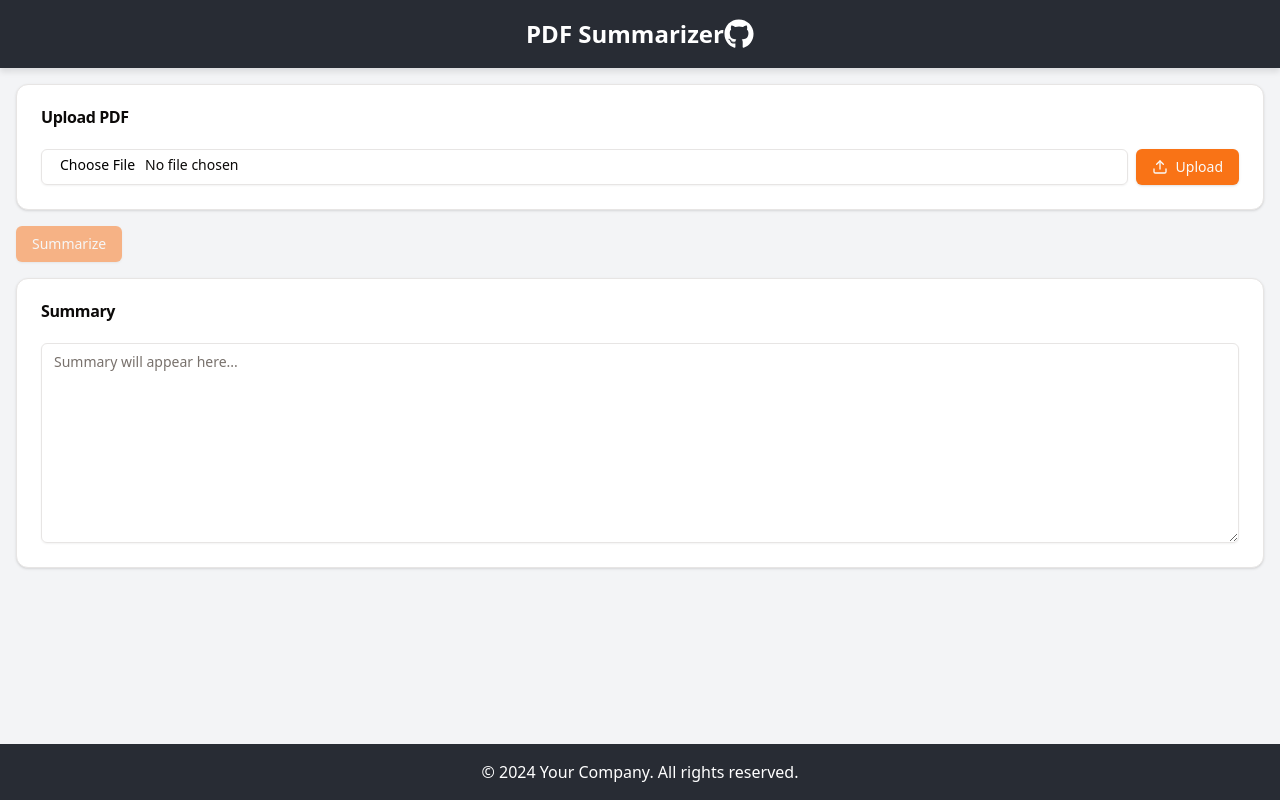
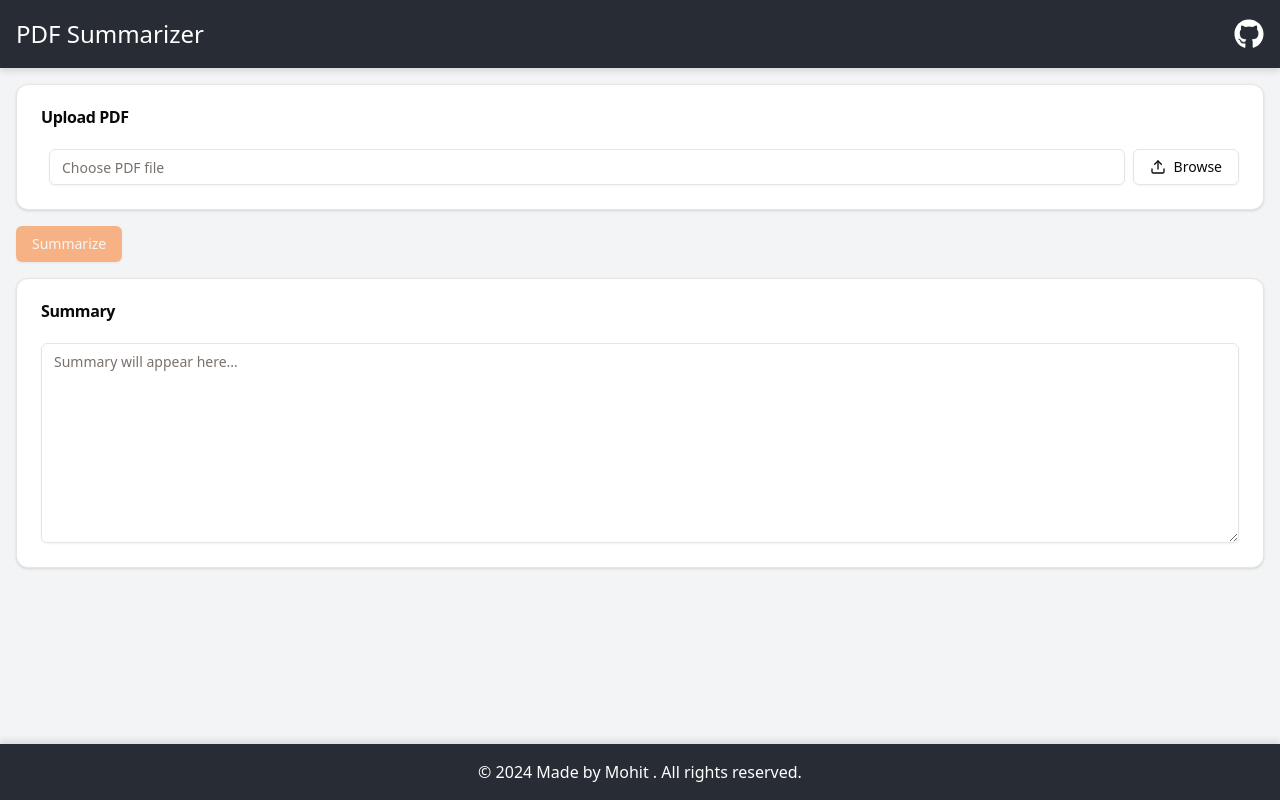
Before and after one commit to MohitGoyal09/TextractAI, a React (Vite) app: page / in a window 1280 px wide. Built offline with nearby package versions, Linux system fonts and the light colour scheme; no server answers.

Commit message:
Refactor App layout and improve PDF upload functionality

```diff
--- a/src/App.css
+++ b/src/App.css
@@ -10,7 +10,7 @@ body {
 
 .App-header {
   display: flex;
-  justify-content: center;
+  justify-content: space-between;
   align-items: center;
   padding: 1rem;
   background-color: #282c34;
@@ -28,29 +28,33 @@ body {
 
 .App-title {
   font-size: 1.5rem;
-  font-weight: bold;
 }
 
 .github-icon {
-  color: white;
-  text-decoration: none;
-  transition: color 0.3s ease;
-}
-
-.github-icon:hover {
-  color: #61dafb;
+  margin-left: auto;
 }
 
 .App-footer {
-  text-align: center;
+  display: flex;
+  justify-content: center;
+  align-items: center;
   padding: 1rem;
   background-color: #282c34;
   color: white;
   position: fixed;
+  bottom: 0;
   width: 100%;
-  bottom: 0;
+  box-shadow: 0 -4px 6px rgba(0, 0, 0, 0.1);
 }
 
-.App-footer p {
-  margin: 0;
+.App-footer-content {
+  display: flex;
+  justify-content: space-between;
+  align-items: center;
+  width: 100%;
+  max-width: 1200px;
 }
+
+.App-footer-text {
+  font-size: 1rem;
+}
--- a/src/App.jsx
+++ b/src/App.jsx
@@ -1,43 +1,42 @@
-import './App.css'
-import  { useState } from 'react';
-import { Button } from './components/ui/button'
-import { Textarea } from "@/components/ui/textarea"
-import { Upload } from 'lucide-react'
-import { FaGithub } from 'react-icons/fa'; // Import GitHub icon
-import {
-  Card,
-  CardContent,
-  CardHeader,
-  CardTitle,
-} from "@/components/ui/card"
-import { Input } from "@/components/ui/input"
-import * as pdfjsLib from 'pdfjs-dist'
-import { GoogleGenerativeAI } from '@google/generative-ai';
+import "./App.css";
+import { useState, useRef } from "react";
+import { Button } from "./components/ui/button";
+import { Textarea } from "@/components/ui/textarea";
+import { Upload, X } from "lucide-react";
+import { FaGithub } from "react-icons/fa"; // Import GitHub icon
+import { Card, CardContent, CardHeader, CardTitle } from "@/components/ui/card";
+import { Input } from "@/components/ui/input";
+import * as pdfjsLib from "pdfjs-dist";
+import { GoogleGenerativeAI } from "@google/generative-ai";
 
 // Set up the worker for PDF.js
 pdfjsLib.GlobalWorkerOptions.workerSrc = new URL(
-  'pdfjs-dist/build/pdf.worker.mjs',
+  "pdfjs-dist/build/pdf.worker.mjs",
   import.meta.url
 ).toString();
 
 const API_KEY = String(import.meta.env.VITE_GEMINI_API_KEY);
 
 function App() {
-  const [summary, setSummary] = useState('');
+  const [summary, setSummary] = useState("");
   const [pdfText, setPdfText] = useState(null);
   const [isLoading, setIsLoading] = useState(false);
+  const [selectedFile, setSelectedFile] = useState(null);
+  const fileInputRef = useRef(null);
 
   const handleFileUpload = async (event) => {
     const file = event.target.files[0];
     if (file) {
+      setSelectedFile(file);
       setIsLoading(true);
       try {
         const text = await extractPdfText(file);
-        console.log('Extracted PDF text:', text);
+        console.log("Extracted PDF text:", text);
         setPdfText(text);
       } catch (error) {
-        console.error('Error extracting PDF text:', error);
-        setSummary('Error extracting PDF text. Please try another file.');
+        console.error("Error extracting PDF text:", error);
+        setSummary("Error extracting PDF text. Please try another file.");
+        setSelectedFile(null);
       } finally {
         setIsLoading(false);
       }
@@ -47,46 +46,64 @@ function App() {
   const extractPdfText = async (file) => {
     const arrayBuffer = await file.arrayBuffer();
     const pdf = await pdfjsLib.getDocument(arrayBuffer).promise;
-    let text = '';
+    let text = "";
     for (let i = 1; i <= pdf.numPages; i++) {
       const page = await pdf.getPage(i);
       const content = await page.getTextContent();
-      text += content.items.map(item => item.str).join(' ') + ' ';
+      text += content.items.map((item) => item.str).join(" ") + " ";
     }
     return text.trim();
   };
 
   const summarizeText = async () => {
     if (!API_KEY) {
-      setSummary('API key is not set. Please enter your API key.');
+      setSummary("API key is not set. Please enter your API key.");
       return;
     }
 
     if (!pdfText) {
-      setSummary('Error: No PDF text to summarize. Please upload a PDF first.');
+      setSummary("Error: No PDF text to summarize. Please upload a PDF first.");
       return;
     }
 
     setIsLoading(true);
     console.log("PDF text to summarize:", pdfText);
 
-
     const genAi = new GoogleGenerativeAI(API_KEY);
     const model = genAi.getGenerativeModel({ model: "gemini-pro" });
 
     try {
-      const result = await model.generateContent(`Summarize the following text: ${pdfText}`);
+      const result = await model.generateContent(
+        `Summarize the following text: ${pdfText}`
+      );
       console.log("API Response:", result);
       const response = await result.response;
       const summary = response.text();
       setSummary(summary);
     } catch (error) {
-      console.error('Error generating summary:', error);
-      setSummary('An error occurred while generating the summary. Please check the console for more details.');
+      console.error("Error generating summary:", error);
+      setSummary(
+        "An error occurred while generating the summary. Please check the console for more details."
+      );
     } finally {
       setIsLoading(false);
     }
-  }
+  };
+
+  const handleButtonClick = () => {
+    if (fileInputRef.current) {
+      fileInputRef.current.click();
+    }
+  };
+
+  const clearFile = () => {
+    if (fileInputRef.current) {
+      fileInputRef.current.value = ""; // Clear the file input
+    }
+    setSelectedFile(null);
+    setPdfText(null);
+    setSummary("");
+  };
 
   return (
     <div className="App">
@@ -105,24 +122,40 @@ function App() {
 
       <main>
         <div className="container mx-auto p-4">
-
-
           <Card className="mb-4">
             <CardHeader>
               <CardTitle>Upload PDF</CardTitle>
             </CardHeader>
             <CardContent>
               <div className="flex items-center space-x-2">
-                <Input
+                <input
                   type="file"
                   accept=".pdf"
                   onChange={handleFileUpload}
                   disabled={isLoading}
                   aria-label="Upload PDF file"
+                  ref={fileInputRef}
+                  className="hidden"
                 />
-                <Button disabled={isLoading}>
-                  <Upload className="mr-2 h-4 w-4" /> Upload
+                <Input
+                  type="text"
+                  placeholder="Choose PDF file"
+                  value={selectedFile ? selectedFile.name : ""}
+                  readOnly
+                  className="flex-grow"
+                />
+                <Button
+                  onClick={handleButtonClick}
+                  disabled={isLoading}
+                  variant="outline"
+                >
+                  <Upload className="mr-2 h-4 w-4" /> Browse
                 </Button>
+                {selectedFile && (
+                  <Button onClick={clearFile} variant="destructive" size="icon">
+                    <X className="h-4 w-4" />
+                  </Button>
+                )}
               </div>
             </CardContent>
           </Card>
@@ -151,7 +184,7 @@ function App() {
       </main>
       <footer className="App-footer">
         <p>
-          &copy; {new Date().getFullYear()} Your Company. All rights reserved.
+          &copy; {new Date().getFullYear()} Made by Mohit . All rights reserved.
         </p>
       </footer>
     </div>
```
